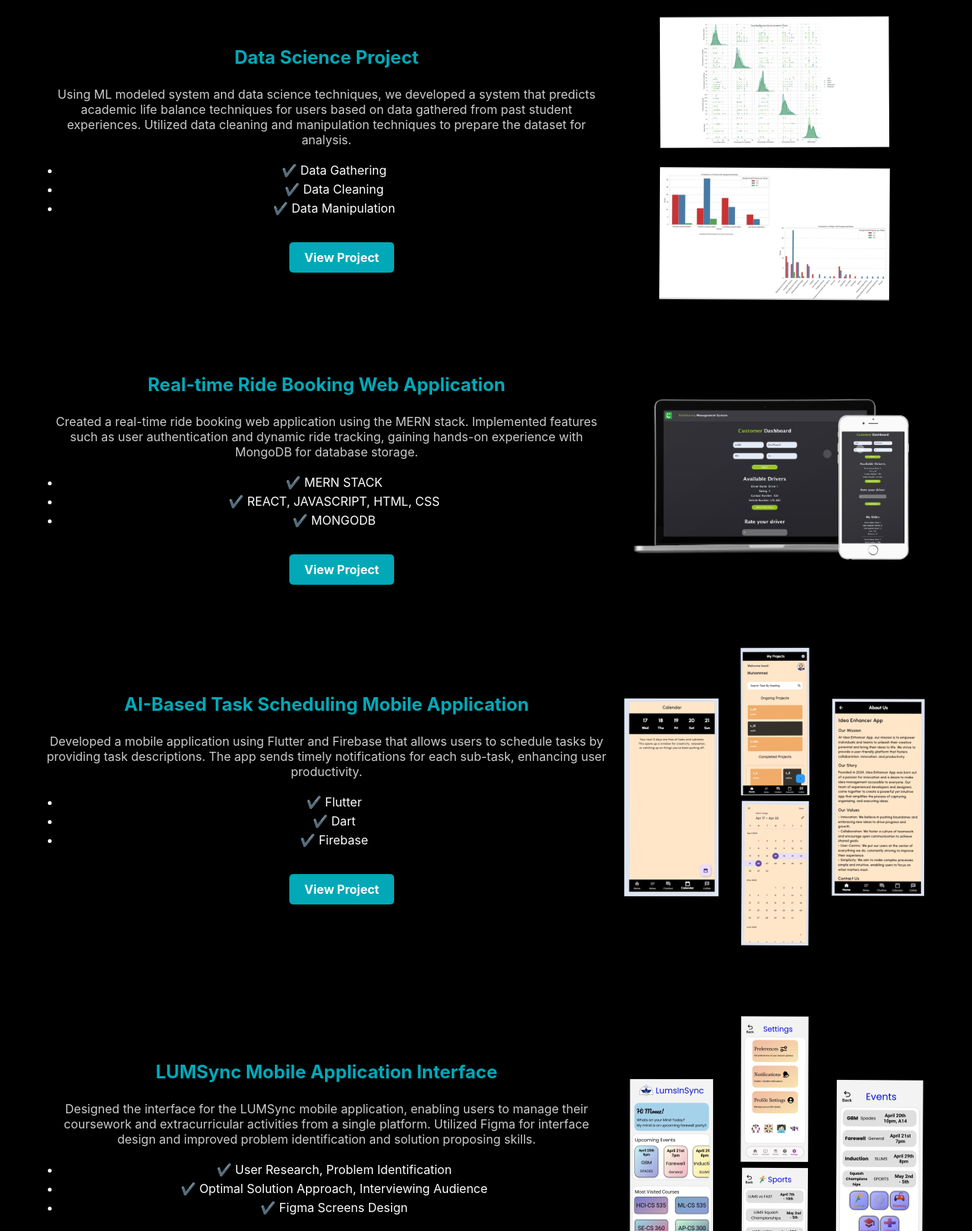
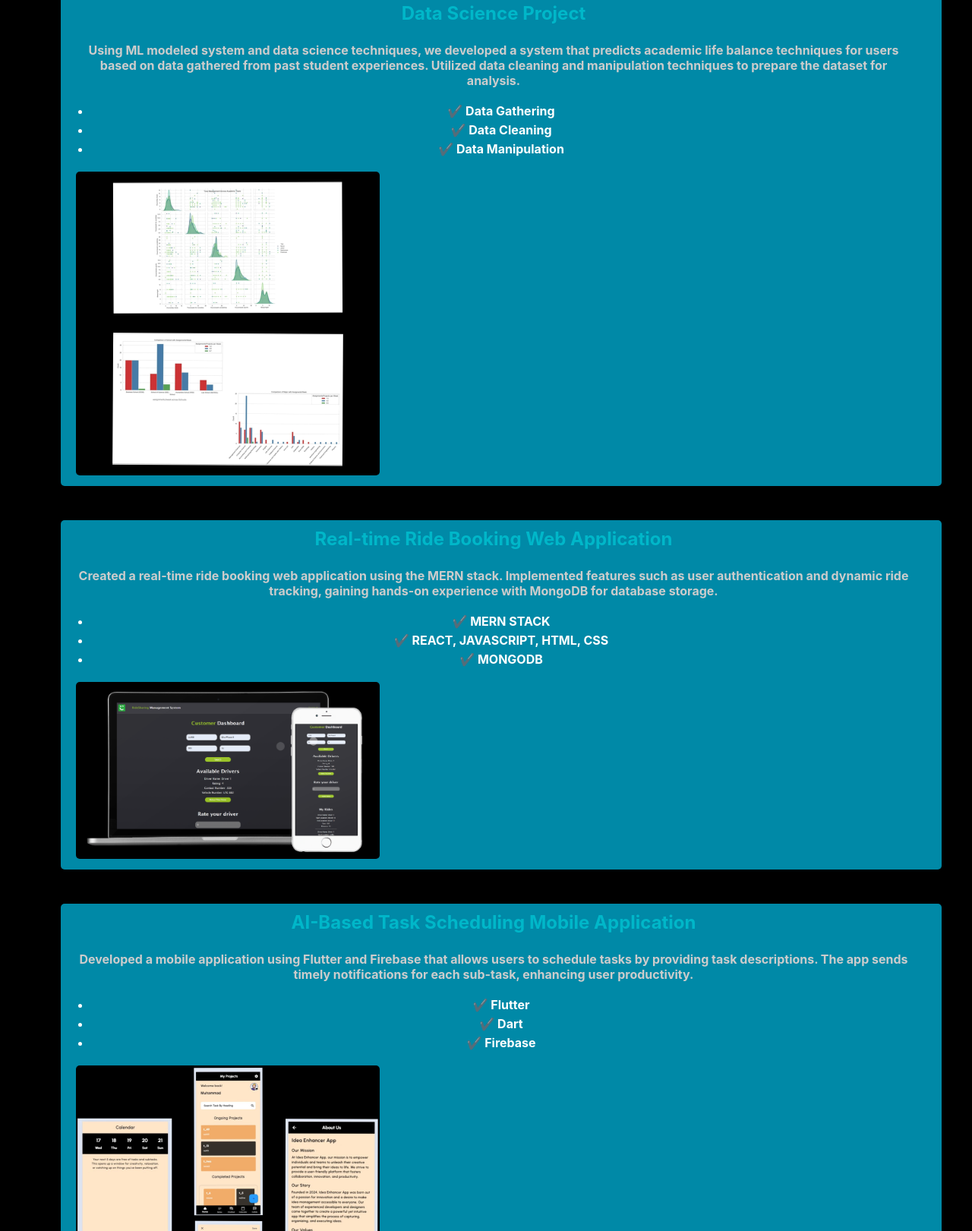
Before and after one commit to OsmanArshid/Portfolio-website, a React app in the folder client/: page / in a window 1280 px wide. Shown: the part 1179-2800 px from the top of the page at 76% size. Built offline with nearby package versions, Linux system fonts and the light colour scheme.

Commit message:
Changes in CSS

```diff
--- a/client/src/Client Side code for pages/MainPage.js
+++ b/client/src/Client Side code for pages/MainPage.js
@@ -201,9 +201,7 @@ const MainPage = () => {
                             <li style={{ marginBottom: '5px' }}><span style={{color: "blue"}}>✔️</span> Data Manipulation</li>
 
                         </ul>
-                    <a href="https://github.com/your-repo-1" target="_blank" rel="noopener noreferrer" className="project-link">
-                        View Project
-                    </a>
+
                 </div>
                 <div className="image-section" >
                     <img src={datascience} alt="Data Science Project Snapshot" className="project-image" />
@@ -222,9 +220,7 @@ const MainPage = () => {
                             <li style={{ marginBottom: '5px' }}><span style={{color: "blue"}}>✔️</span> MONGODB</li>
 
                         </ul>
-                    <a href="https://github.com/your-repo-2" target="_blank" rel="noopener noreferrer" className="project-link">
-                        View Project
-                    </a>
+
                 </div>
                 <div className="image-section" >
                     <img src={image2} alt="Ride Booking Project Snapshot" className="project-image" />
@@ -243,9 +239,7 @@ const MainPage = () => {
                             <li style={{ marginBottom: '5px' }}><span style={{color: "blue"}}>✔️</span> Firebase</li>
 
                         </ul>
-                    <a href="https://github.com/your-repo-3" target="_blank" rel="noopener noreferrer" className="project-link">
-                        View Project
-                    </a>
+
                 </div>
                 <div className="image-section" >
                     <img src={Image1} alt="Task Scheduling Project Snapshot" className="project-image" />
@@ -264,9 +258,7 @@ const MainPage = () => {
                             <li style={{ marginBottom: '5px' }}><span style={{color: "blue"}}>✔️</span> Figma Screens Design</li>
 
                         </ul>
-                    <a href="https://github.com/your-repo-4" target="_blank" rel="noopener noreferrer" className="project-link">
-                        View Project
-                    </a>
+
                 </div>
                 <div className="image-section">
                     <img src={Lums} alt="LUMSync Project Snapshot" className="project-image" />
--- a/client/src/styles/login.css
+++ b/client/src/styles/login.css
@@ -314,7 +314,7 @@ header {
     margin-top: 10px; /* Spacing between text and image */
 }
 
-.project-card .project-link {
+.project-card {
     display: inline-block;
     margin-top: 15px;
     padding: 10px 20px;
@@ -327,7 +327,7 @@ header {
     margin-left: 40px;
 }
 
-.project-card .project-link:hover {
+.project-card  {
     background-color: #0089a7; /* Color change on hover */
 }
 
```
